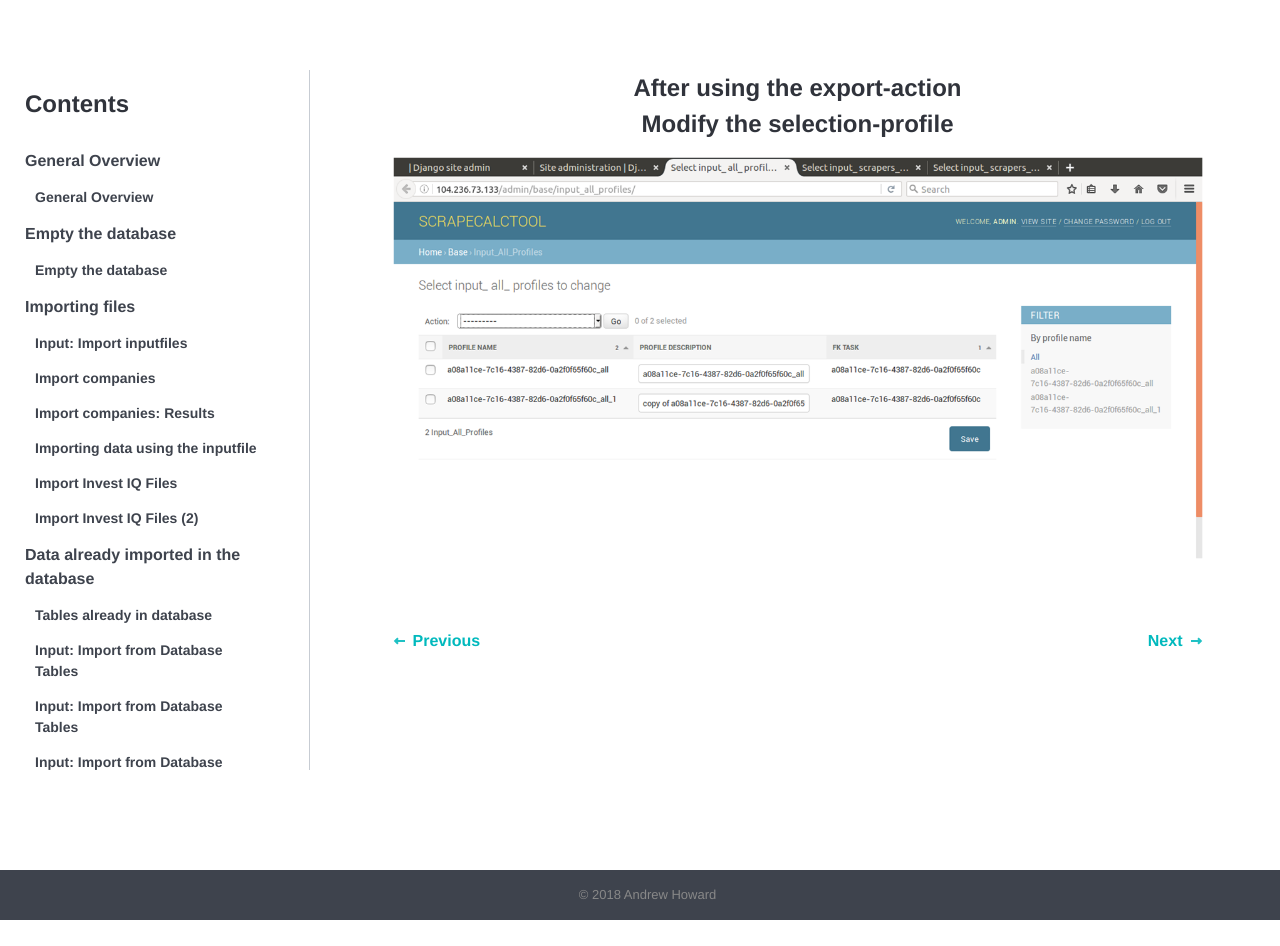
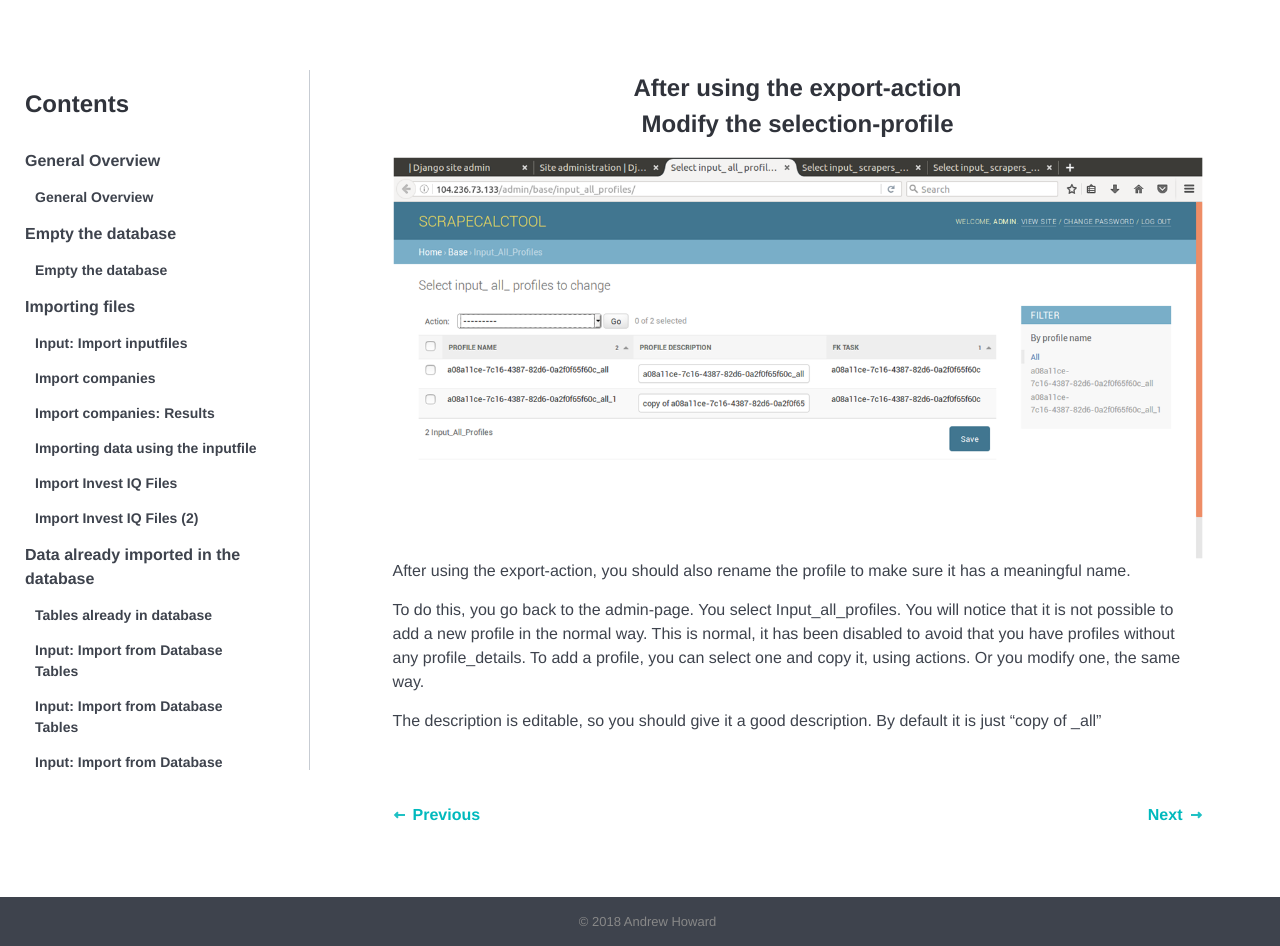
Before and after one commit to tkumpanenko/slides, a Jekyll site: the page built from _tutorials/071.html, in a window 1280 px wide. Built offline with Jekyll 4.4.1, drawn with Linux system fonts in a browser that asks for light colours; before the commit the page ends 920 px from its top, so only the background shows below that.

Commit message:
Update from Forestry.io - 071.html

```diff
--- a/_tutorials/071.html
+++ b/_tutorials/071.html
@@ -4,8 +4,12 @@ topic: after-the-export
 order: 3
 date: 2018-01-18 19:31:06 +0000
 ---
-
-
 <h4>After using the export-action<br>Modify the selection-profile</h4>
 
 <img src="{{site.url}}{{site.baseurl}}/images/071.png" alt="">
+
+<p>After using the export-action, you should also rename the profile to make sure it has a meaningful name.</p>
+
+<p>To do this, you go back to the admin-page. You select Input_all_profiles. You will notice that it is not possible to add a new profile in the normal way. This is normal, it has been disabled to avoid that you have profiles without any profile_details. To add a profile, you can select one and copy it, using actions. Or you modify one, the same way. </p>
+
+<p>The description is editable, so you should give it a good description. By default it is just “copy of <task_id>_all”</p>
```
